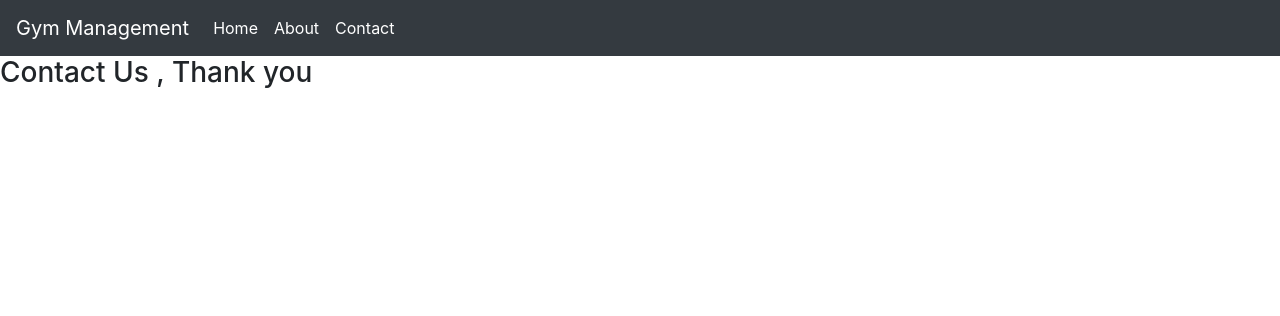
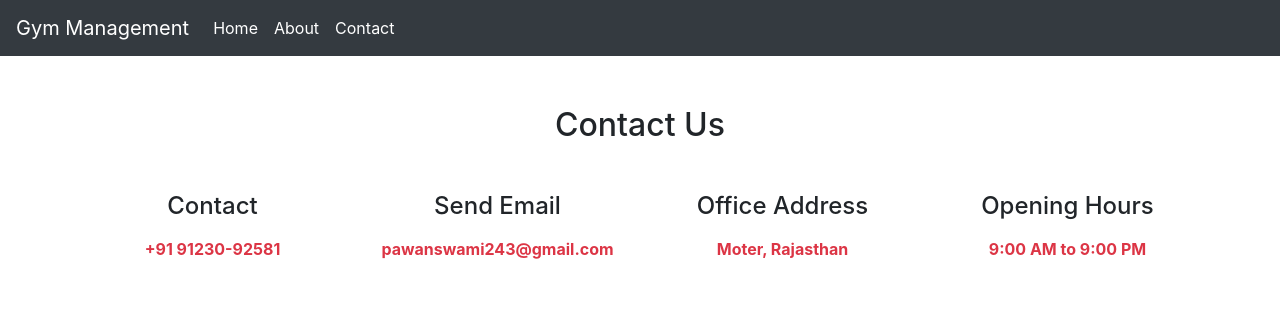
Before and after one commit to Pawan243/Django-Gym-Management, a Django app: template GMS/gym/templates/contact.html in a window 1280 px wide. Shown: the top 316 px of the page. Run offline with Django 3.2, Linux system fonts and the light colour scheme; the template is opened without the code that fills it, so the values that code supplies are empty; some libraries are stand-ins or nearby versions.

Commit message:
modified contact.html

```diff
--- a/GMS/gym/templates/contact.html
+++ b/GMS/gym/templates/contact.html
@@ -1,4 +1,40 @@
 {% extends 'navigation.html' %}
+{% load static %}
+{% block title %}
+HOME-Hospital management
+{% endblock %}
+
 {% block body %}
-<h3>Contact Us , Thank you</h3>
-{% endblock%}
+<style>
+.mydivstyle:hover {
+box-shadow: 0 0 20px 0 rgba(28, 8, 204, 0.3);
+transform: translateY(-20px);
+}
+</style>
+<div class="container" style="margin-top: 50px;">
+    <h2 class="text-center">Contact Us</h2>
+    <div class="row mt-5 text-center">
+        <div class="col-lg-3 col-sm-6 mydivstyle">
+            <h4><i class="fa fa-phone-square"></i>Contact</h4>
+            <p class="mt-3 font-weight-bold"><a class="text-danger" href="tel: +91 91230-92581">+91 91230-92581</a></p>
+        </div>
+
+        <div class="col-lg-3 col-sm-6 mydivstyle">
+            <h4><i class="fa fa-envelope"></i> Send Email</h4>
+            <p class="mt-3 font-weight-bold"><a class="text-danger"
+                    href="mailto:pawanswami243@gmail.com">pawanswami243@gmail.com</a></p>
+        </div>
+
+        <div class="col-lg-3 col-sm-6 mydivstyle">
+            <h4><i class="fa fa-address-card"></i> Office Address</h4>
+            <p class="mt-3 font-weight-bold"><a class="text-danger"
+                    href="http://maps.google.com/maps?q=moter+pallu">Moter, Rajasthan</a></p>
+        </div>
+
+        <div class="col-lg-3 col-sm-6 mydivstyle">
+            <h4><i class="fa fa-clock-o"></i> Opening Hours</h4>
+            <p class="mt-3 font-weight-bold"><a class="text-danger">9:00 AM to 9:00 PM</a></p>
+        </div>
+    </div>
+</div>
+{% endblock %}
```
